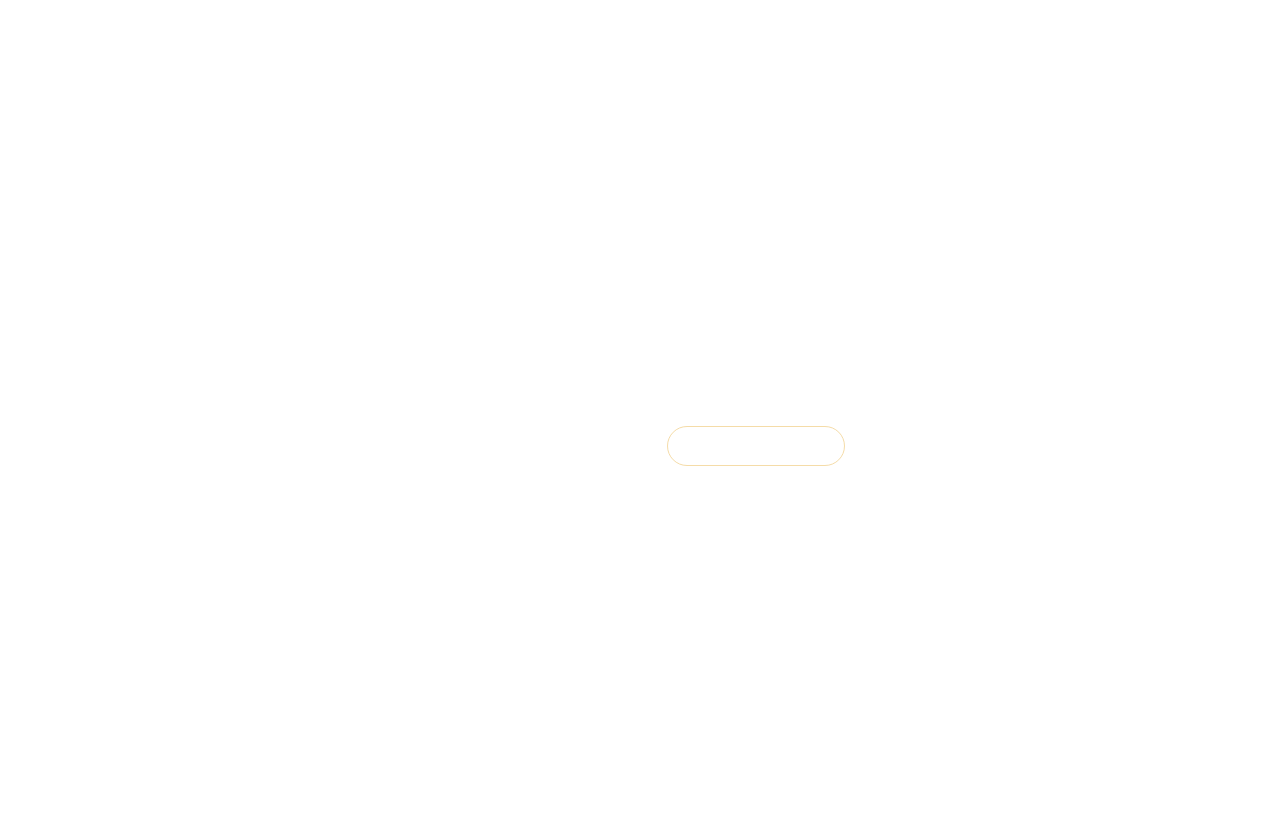
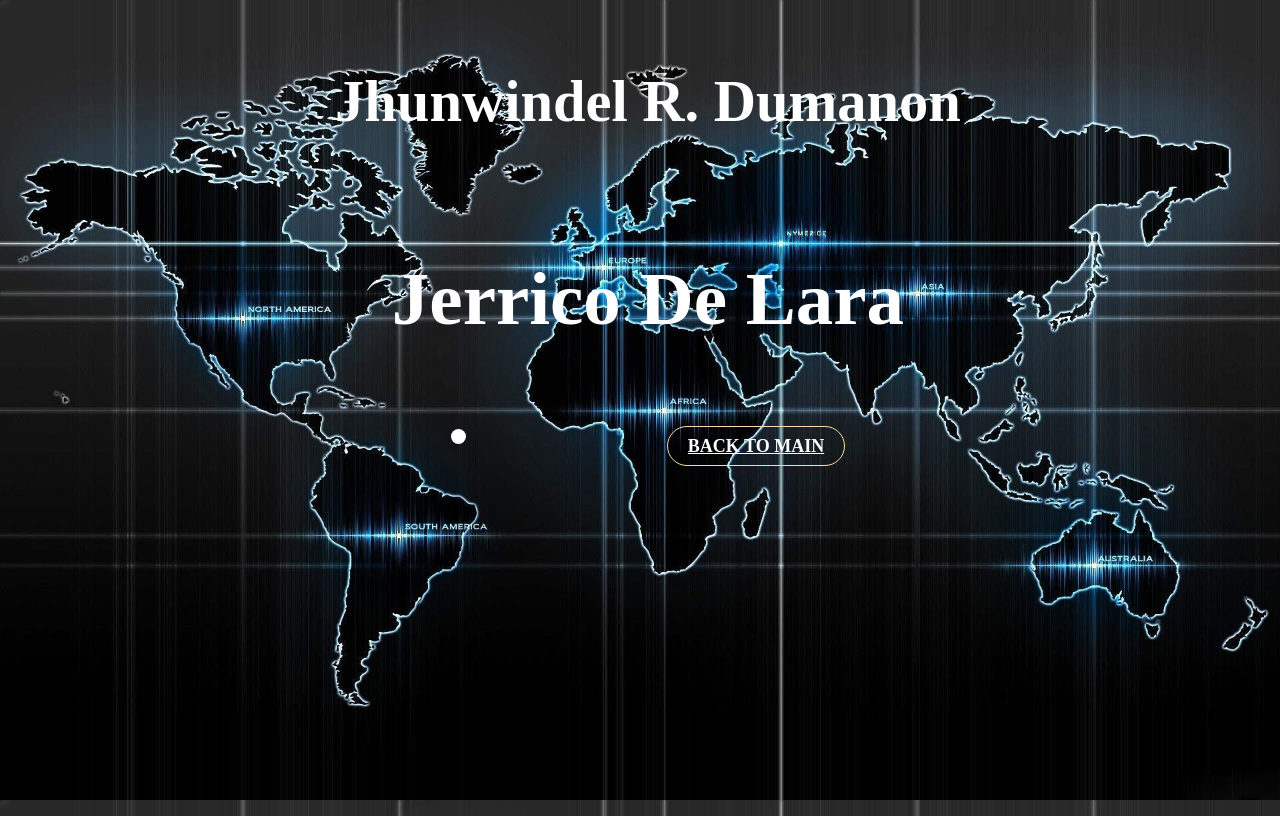
Before and after one commit to Jhunwhindel/dumanon, a plain HTML site: page Dumanon.html in a window 1280 px wide. Drawn offline with Linux system fonts and the light colour scheme.

Commit message:
Update Dumanon.html

```diff
--- a/Dumanon.html
+++ b/Dumanon.html
@@ -16,7 +16,7 @@
     height: 100%;
     width: 100%;
     min-height: 100vh;
-    background-image: url(4.jpg);
+    background-image: url(wp7043548.jpg);
     background-size: 100%;
     background-repeat: no repeat;
  }
```
